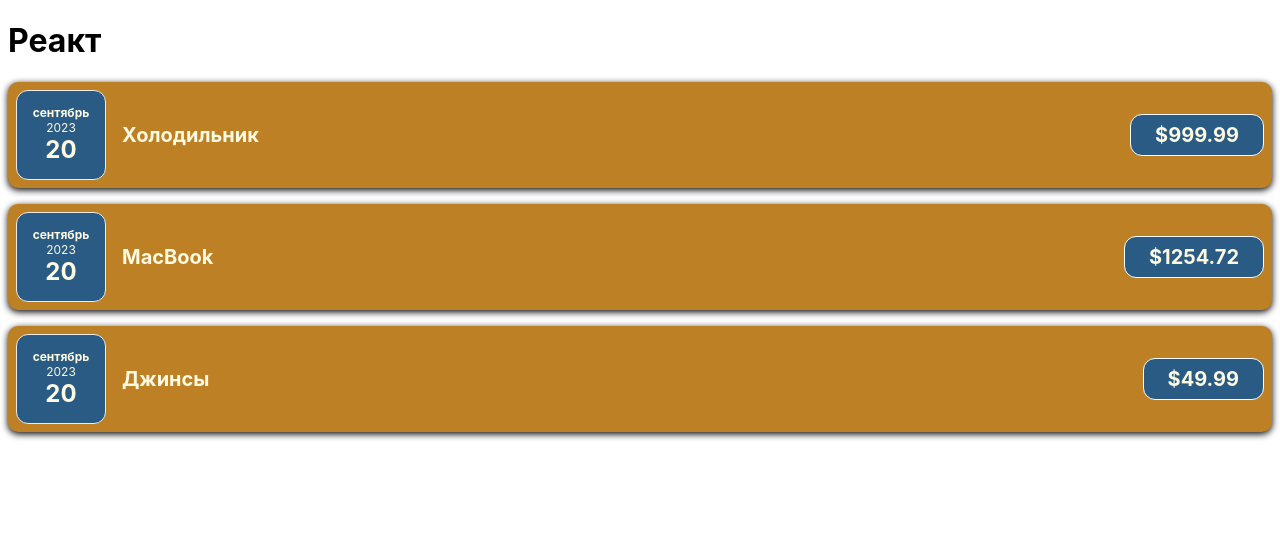
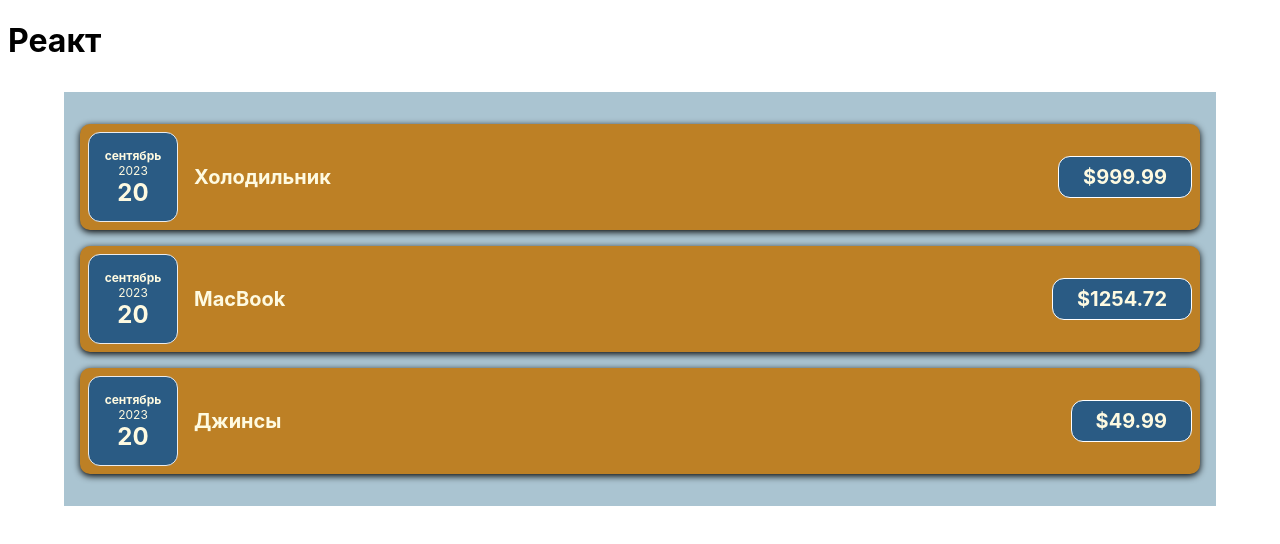
Before and after one commit to issamansur/CostAccounting, a JavaScript app: page / in a window 1280 px wide. Shown: the top 544 px of the page. Built offline with nearby package versions, Linux system fonts and the light colour scheme.

Commit message:
2.17-18 Putting Costitem's in new Costs component

```diff
--- a/src/App.js
+++ b/src/App.js
@@ -1,4 +1,4 @@
-import CostItem from "./components/CostItem";
+import Costs from "./components/Costs"
 
 function App() {
   const costs = [
@@ -22,9 +22,7 @@
   return (
     <div className="lol">
       <h1>Реакт</h1>
-      <CostItem date={costs[0].date} description={costs[0].description} amount={costs[0].amount}/>
-      <CostItem date={costs[1].date} description={costs[1].description} amount={costs[1].amount}/>
-      <CostItem date={costs[2].date} description={costs[2].description} amount={costs[2].amount}/>
+      <Costs costs={costs} />
     </div>
   );
 }
--- /dev/null
+++ b/src/components/Costs.css
@@ -0,0 +1,7 @@
+.costs {
+  padding: 1rem;
+  background-color: #aac4d1;
+  margin: 2rem auto;
+  width: 70rem;
+  max-width: 95%;
+}
--- /dev/null
+++ b/src/components/Costs.js
@@ -0,0 +1,14 @@
+ import "./Costs.css";
+ import CostItem from "./CostItem"
+
+function Costs(props){
+    return (
+        <div className="costs">
+            <CostItem date={props.costs[0].date} description={props.costs[0].description} amount={props.costs[0].amount}/>
+            <CostItem date={props.costs[1].date} description={props.costs[1].description} amount={props.costs[1].amount}/>
+            <CostItem date={props.costs[2].date} description={props.costs[2].description} amount={props.costs[2].amount}/>
+        </div>
+    )
+}
+
+export default Costs;
```
